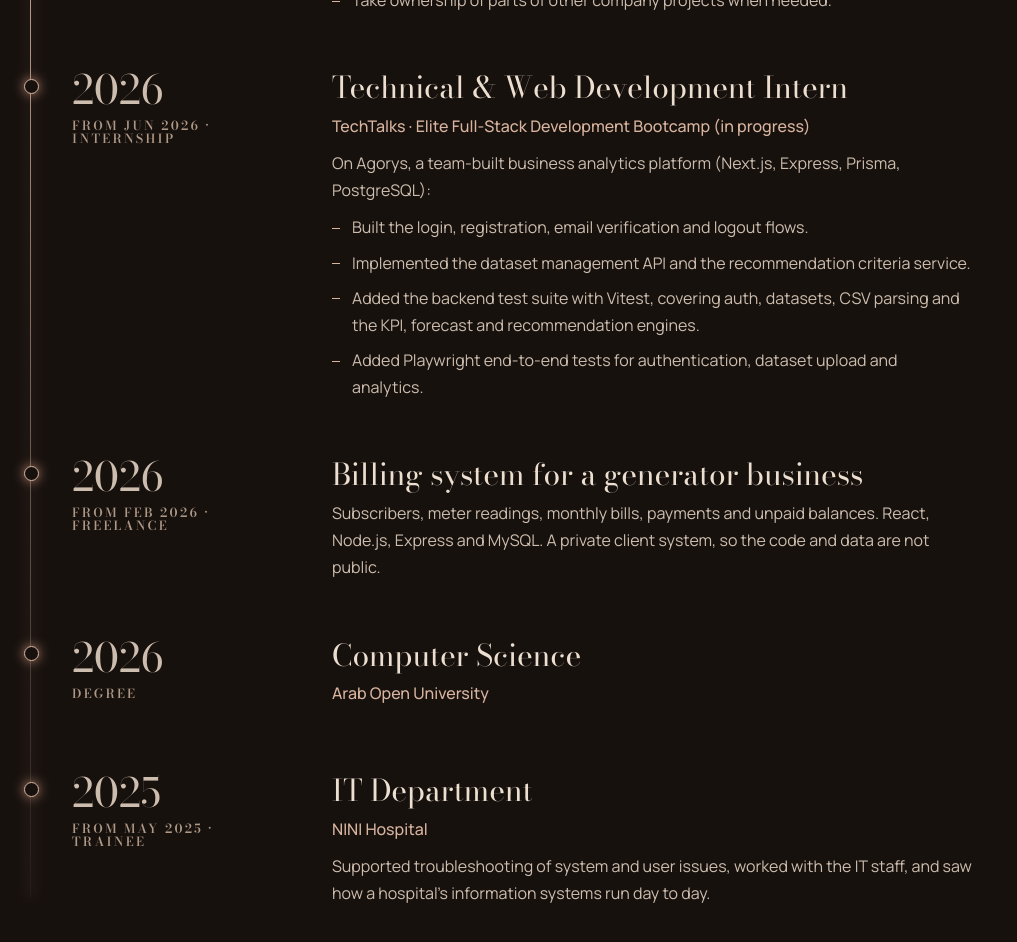
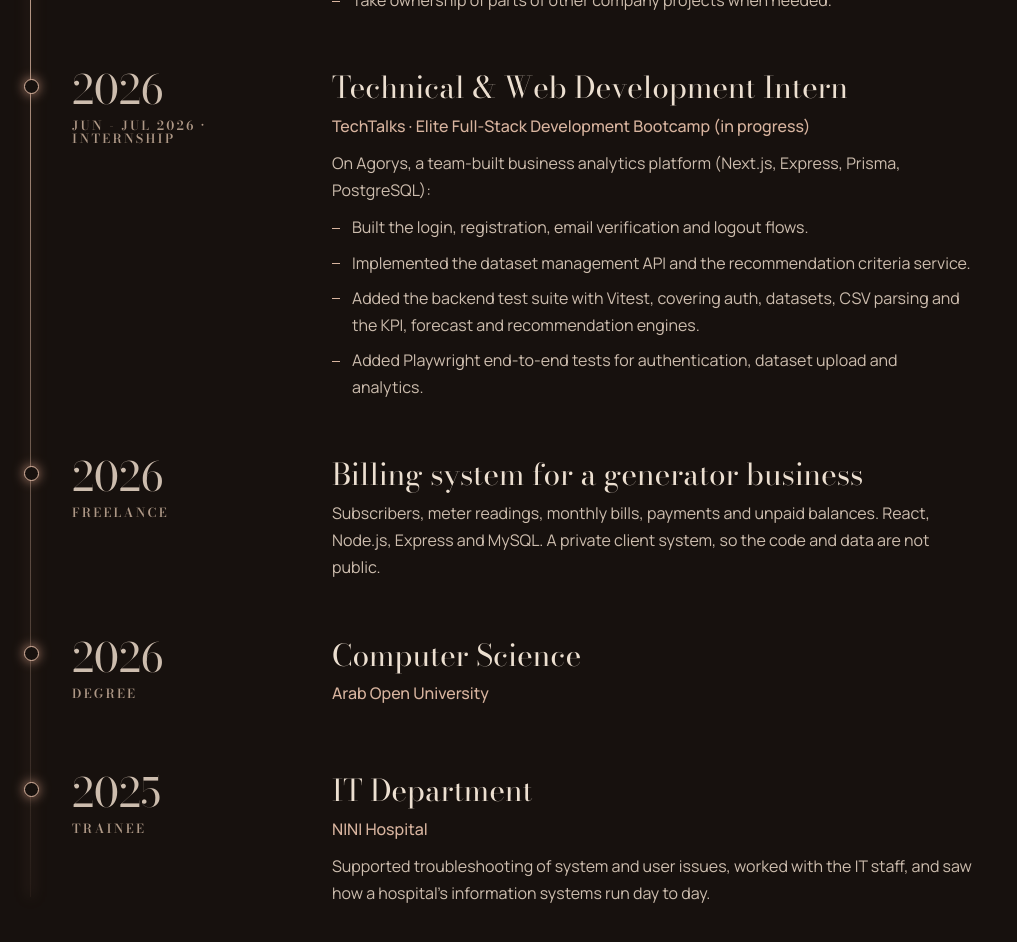
Before and after one commit to MayaChaker/MyPortfolio, a React (Vite) app: page / in a window 1280 px wide. Shown: the part 2960-3902 px from the top of the page, without its empty margins (0-1017 px from the left). Built offline with nearby package versions, Linux system fonts and the light colour scheme.

Commit message:
Update CV and align experience dates with it

```diff
--- a/src/Data/experience.js
+++ b/src/Data/experience.js
@@ -15,7 +15,7 @@ export const experience = [
   },
   {
     when: "2026",
-    label: "From Jun 2026 · Internship",
+    label: "Jun - Jul 2026 · Internship",
     title: "Technical & Web Development Intern",
     org: "TechTalks · Elite Full-Stack Development Bootcamp (in progress)",
     description: "On Agorys, a team-built business analytics platform (Next.js, Express, Prisma, PostgreSQL):",
@@ -28,7 +28,7 @@ export const experience = [
   },
   {
     when: "2026",
-    label: "From Feb 2026 · Freelance",
+    label: "Freelance",
     title: "Billing system for a generator business",
     description: "Subscribers, meter readings, monthly bills, payments and unpaid balances. React, Node.js, Express and MySQL. A private client system, so the code and data are not public.",
   },
@@ -40,7 +40,7 @@ export const experience = [
   },
   {
     when: "2025",
-    label: "From May 2025 · Trainee",
+    label: "Trainee",
     title: "IT Department",
     org: "NINI Hospital",
     description: "Supported troubleshooting of system and user issues, worked with the IT staff, and saw how a hospital's information systems run day to day.",
```
Also changed, not shown: 1 other file (tests, documents, lock files or other folders).
